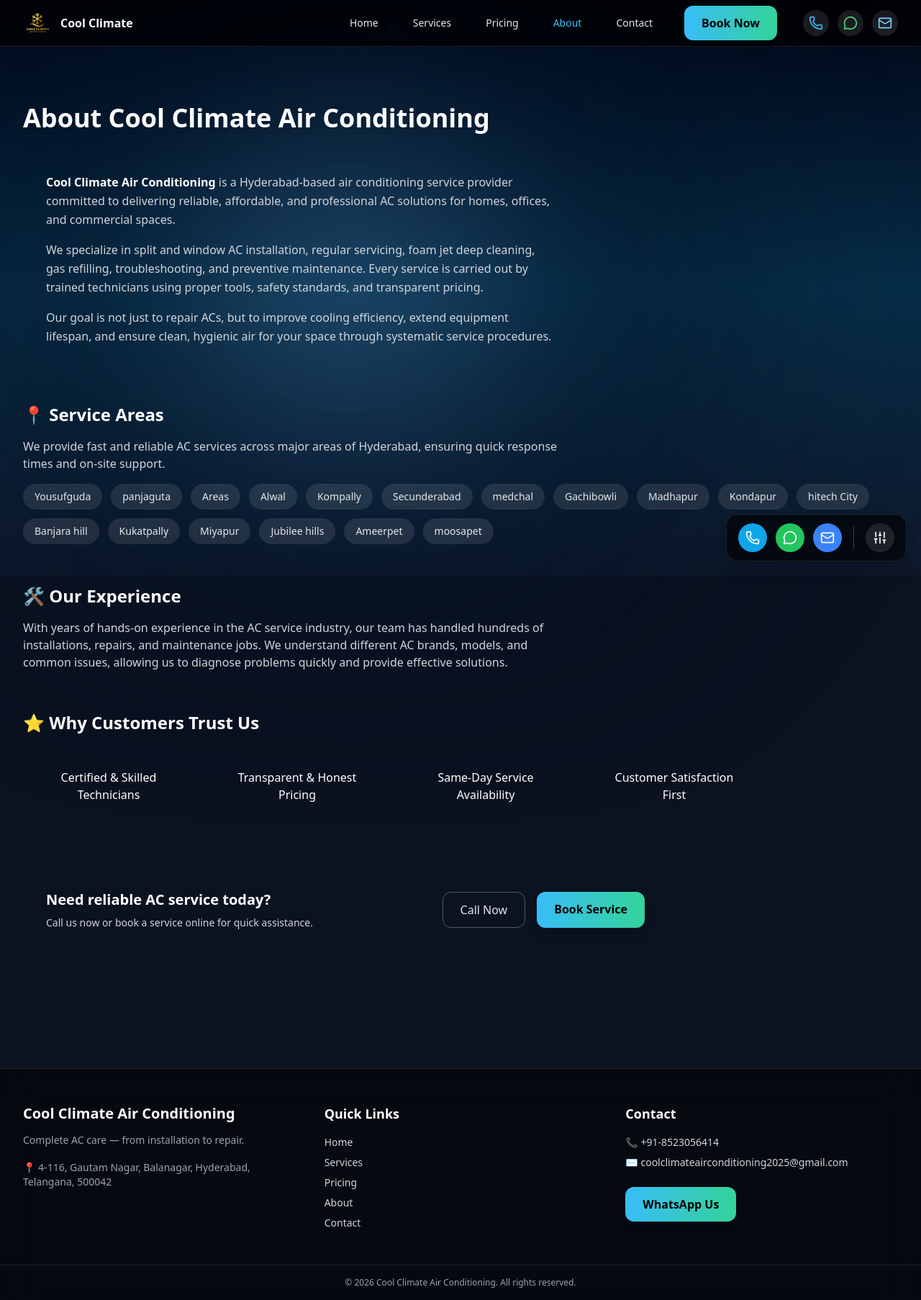
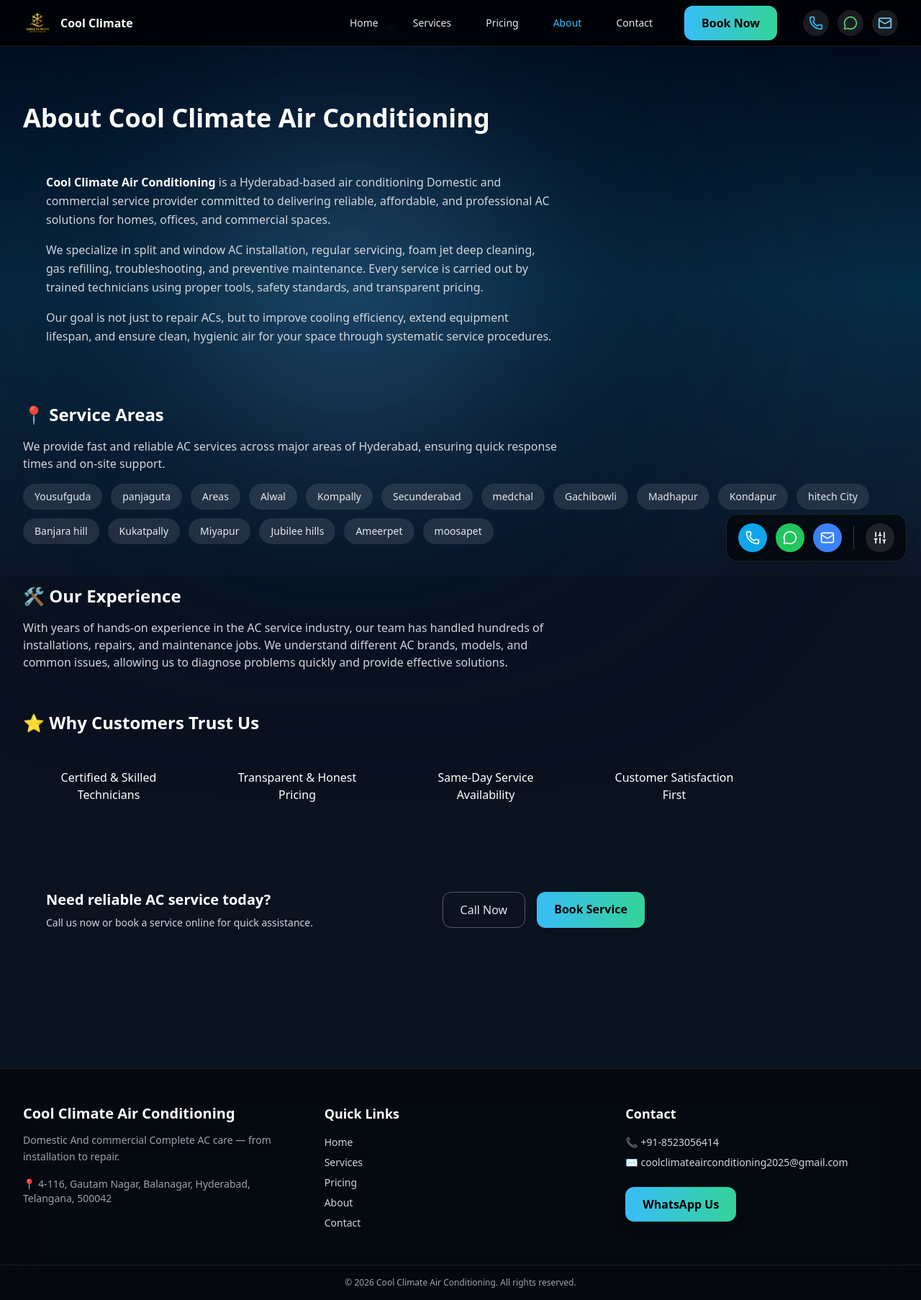
Before and after one commit to jacksyswain/Cool-Climate-Air-Conditioning, a React (Vite) app: page /about in a window 1280 px wide. Shown: the whole page at 72% size. Built offline with nearby package versions, Linux system fonts and the light colour scheme.

Commit message:
last commit

```diff
--- a/src/data/siteData.js
+++ b/src/data/siteData.js
@@ -6,7 +6,7 @@ import contract from "../assets/contract.png"
 
 export const SITE = {
   companyName: "Cool Climate Air Conditioning",
-  tagline: "Complete AC care — from installation to repair.",
+  tagline: "Domestic And commercial Complete AC care — from installation to repair.",
   phone: "+91-8523056414",
   whatsapp: "+91-8523056414",
   email: "coolclimateairconditioning2025@gmail.com",
--- a/src/pages/About.jsx
+++ b/src/pages/About.jsx
@@ -14,7 +14,7 @@ export default function About() {
       <div className="glass p-8 max-w-3xl leading-relaxed text-gray-300 space-y-4 mb-12">
         <p>
           <strong className="text-white">{SITE.companyName}</strong> is a
-          Hyderabad-based air conditioning service provider committed to
+          Hyderabad-based air conditioning Domestic and commercial service provider committed to
           delivering reliable, affordable, and professional AC solutions for
           homes, offices, and commercial spaces.
         </p>
```
